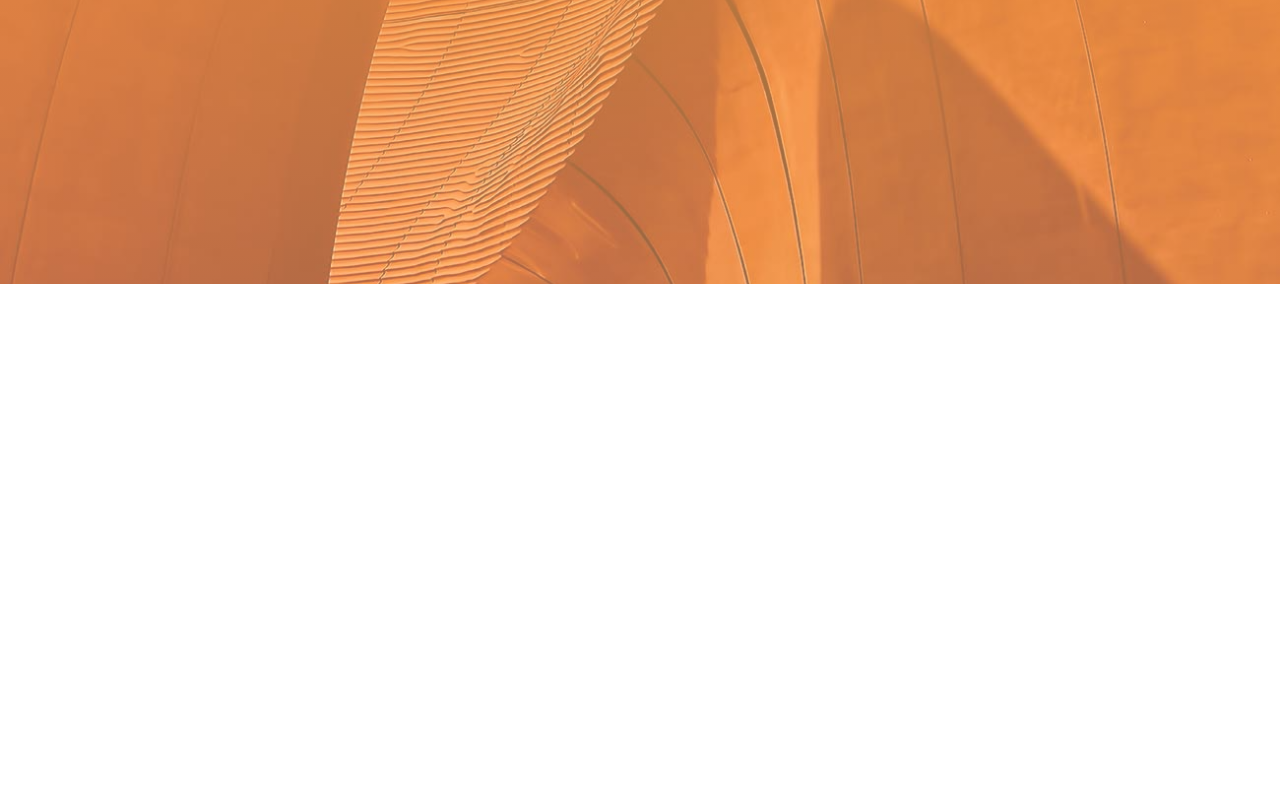
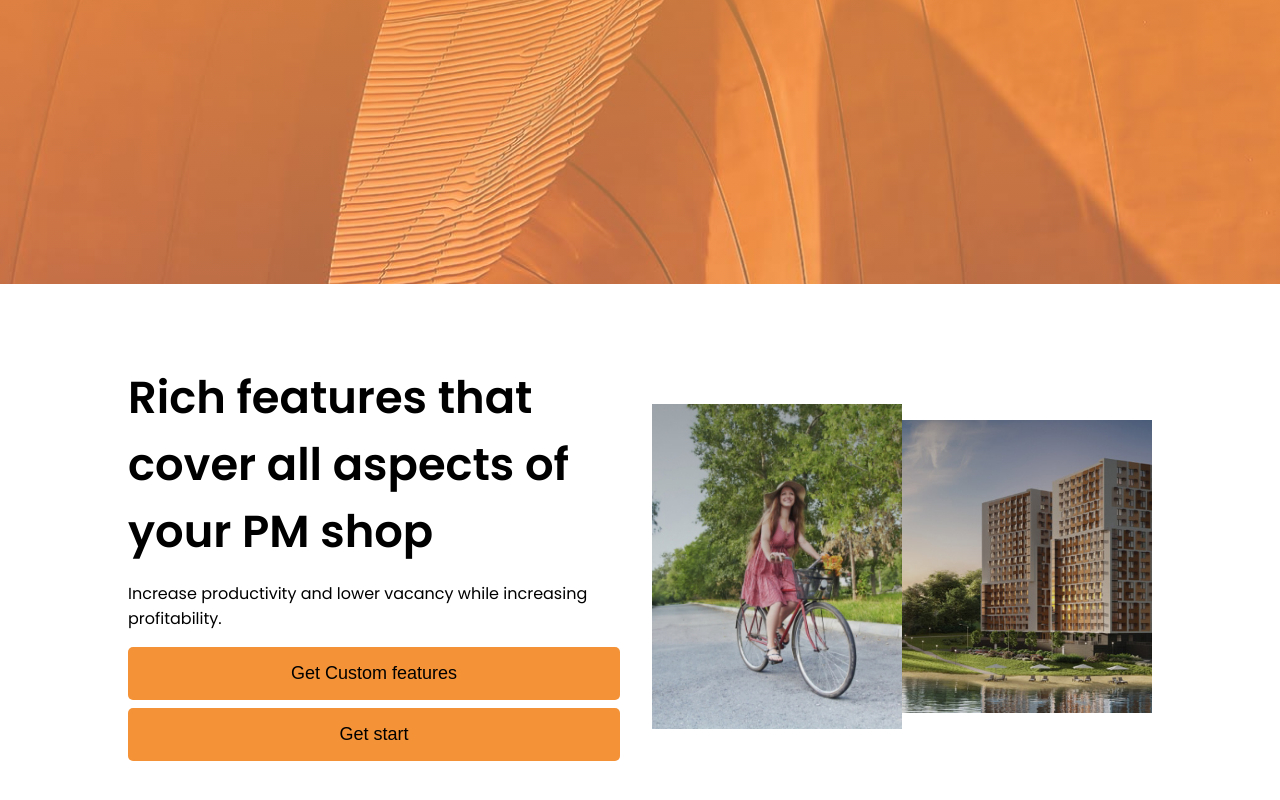
Before and after one commit to Bahadur777/property-managment, a plain HTML site: page index.html in a window 1280 px wide. Shown: the part 516-1316 px from the top of the page. Before the commit the page ends 800 px from the top, so only its background shows below. Drawn offline with Linux system fonts and the light colour scheme.

Commit message:
rich features section complite

```diff
--- a/index.html
+++ b/index.html
@@ -26,5 +26,31 @@
         </div>
       </div>
     </div>
+    <!-- Rich features start -->
+    <div class="rich-features">
+        <div class="container">
+            <div class="rich">
+                <div class="rich-left-section">
+                    <div class="rich-heading">
+                        <h1>Rich features that cover all aspects of your PM shop</h1>
+                    </div>
+                    <div class="rich-text">
+                        <p>Increase productivity and lower vacancy while increasing profitability.</p>
+                    </div>
+                    <div class="rich-btn">
+                        <button>Get Custom features</button>
+                        <button>Get start</button>
+                    </div>
+                </div>
+                <div class="rich-right-section">
+                   <div class="right-img">
+                    <img src="./img/img-2.jpg" alt="">
+                    <img src="./img/img-3.jpg" alt="" class="rrr">
+                   </div>
+                </div>
+            </div>
+        </div>
+    </div>
+    <!-- Rich features end -->
   </body>
 </html>
--- a/main.css
+++ b/main.css
@@ -12,6 +12,9 @@ html{
 }
 body{
     font-family: 'Poppins', sans-serif;
+}
+h1,h2,h3,h4,h5 p{
+    margin: 0;
 }
 
 .container{
@@ -67,5 +70,61 @@ body{
 .white-btn:hover{
     background-color: #F39237;
     color: #ffffff;
-
 }
+.rich-features{
+    padding: 4rem 0;
+    height: 100vh;
+}
+.rich{
+    width: 100%;
+    display: flex;
+    flex-direction: row;
+    align-items: center;
+    justify-content: space-between;
+    gap: 2rem;
+    overflow: hidden;
+}
+.right-img{
+ display: flex;
+ width: 100%;
+}
+.right-img img{
+    width: 250px;
+}
+.rich-left-section{
+    width: 50%;
+}
+.rich-right-section{
+    width: 50%;
+}
+.rrr{
+    padding: 1rem 0;
+    width: 200px;
+    object-fit: cover;
+}
+.rich-heading{
+    width: 100%;
+    padding: 1rem 0;
+    font-size: 1.4rem;
+}
+.rich-text{
+    width: 100%;
+}
+.rich-btn{
+    padding: 1rem 0;
+}
+.rich-btn button{
+    width: 100%;
+    padding: 1rem;
+    border: none;
+    border-radius: 5px;
+    font-size: 18px;
+    cursor: pointer;
+    background-color: #F39237;
+    transition: all 0.3s ease-in-out;
+    margin-bottom: .5rem;
+}
+.rich-btn button:hover{
+   background-color: #ffffff;
+   border: 1px solid #000;
+}
```
Also changed, not shown: img/img-2.jpg (added), img/img-3.jpg (added).
